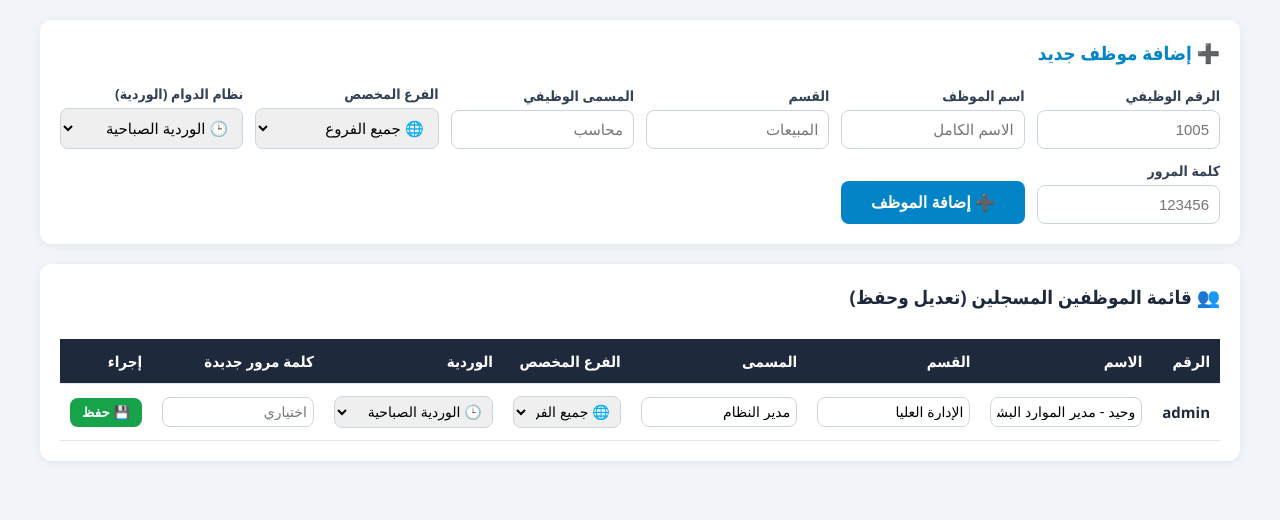
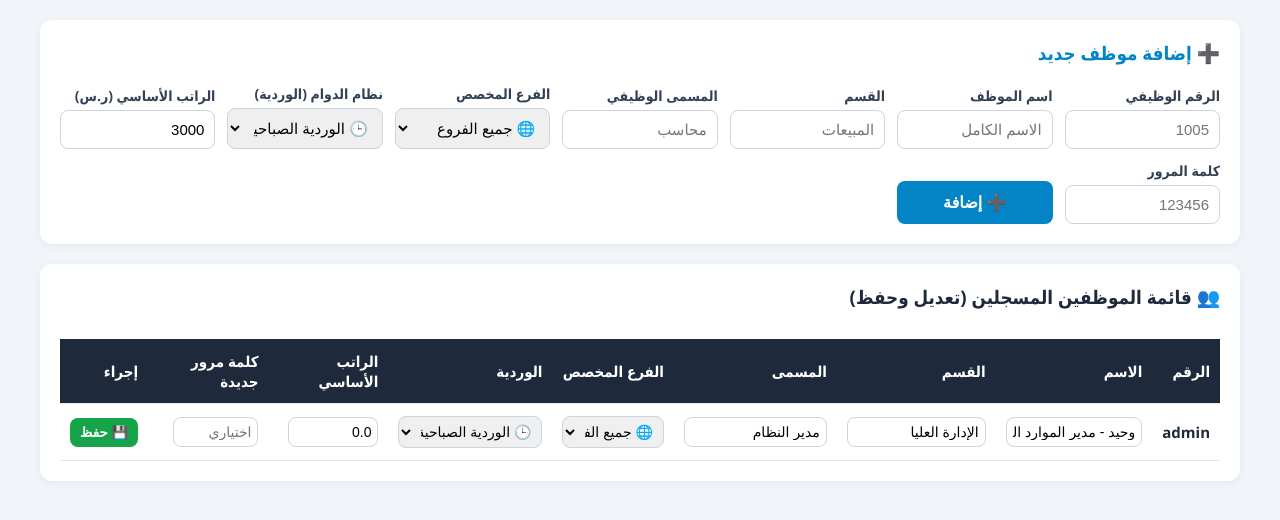
Before and after one commit to wahidhakamy-debug/attendance-system, a Flask app: page /employees in a window 1280 px wide. Shown: the part 109-629 px from the top of the page. Run offline with Flask 3, Linux system fonts and the light colour scheme; the visitor is signed in with stand-in values (Sample User, id 1); data comes from the database, SQL or seed files in the repository; data that the repository does not hold is empty; some libraries are stand-ins or nearby versions.

Commit message:
Update employee form layout and fields

```diff
--- a/templates/employees.html
+++ b/templates/employees.html
@@ -3,7 +3,7 @@
 
 <div class="card">
     <h3 style="margin-top:0; color:#0284c7;">➕ إضافة موظف جديد</h3>
-    <form action="/add_employee" method="POST" style="display: grid; grid-template-columns: repeat(auto-fit, minmax(160px, 1fr)); gap: 12px; align-items: end;">
+    <form action="/add_employee" method="POST" style="display: grid; grid-template-columns: repeat(auto-fit, minmax(150px, 1fr)); gap: 12px; align-items: end;">
         <div><label>الرقم الوظيفي</label><input type="text" name="emp_id" placeholder="1005" required></div>
         <div><label>اسم الموظف</label><input type="text" name="name" placeholder="الاسم الكامل" required></div>
         <div><label>القسم</label><input type="text" name="department" placeholder="المبيعات" required></div>
@@ -21,8 +21,9 @@
                 {% for s in shifts %}<option value="{{ s.1 }}">🕒 {{ s.1 }}</option>{% endfor %}
             </select>
         </div>
+        <div><label>الراتب الأساسي (ر.س)</label><input type="number" step="0.01" name="base_salary" value="3000" required></div>
         <div><label>كلمة المرور</label><input type="text" name="password" placeholder="123456" required></div>
-        <div><button type="submit" class="btn btn-primary" style="padding:12px; width:100%; font-size:16px;">➕ إضافة الموظف</button></div>
+        <div><button type="submit" class="btn btn-primary" style="padding:12px; width:100%; font-size:16px;">➕ إضافة</button></div>
     </form>
 </div>
 
@@ -31,7 +32,7 @@
     <div style="overflow-x:auto;">
         <table>
             <thead>
-                <tr><th>الرقم</th><th>الاسم</th><th>القسم</th><th>المسمى</th><th>الفرع المخصص</th><th>الوردية</th><th>كلمة مرور جديدة</th><th>إجراء</th></tr>
+                <tr><th>الرقم</th><th>الاسم</th><th>القسم</th><th>المسمى</th><th>الفرع المخصص</th><th>الوردية</th><th>الراتب الأساسي</th><th>كلمة مرور جديدة</th><th>إجراء</th></tr>
             </thead>
             <tbody>
                 {% for emp in employees %}
@@ -52,11 +53,12 @@
                                 {% for s in shifts %}<option value="{{ s.1 }}" {% if emp.5 == s.1 %}selected{% endif %}>🕒 {{ s.1 }}</option>{% endfor %}
                             </select>
                         </td>
-                        <td><input type="text" name="password" placeholder="اختياري" style="padding:6px; font-size:14px;"></td>
+                        <td><input type="number" step="0.01" name="base_salary" value="{{ emp.6 }}" required style="padding:6px; font-size:14px; width:90px;"></td>
+                        <td><input type="text" name="password" placeholder="اختياري" style="padding:6px; font-size:14px; width:85px;"></td>
                         <td style="white-space: nowrap;">
-                            <button type="submit" class="btn" style="background:#16a34a; padding:7px 12px;">💾 حفظ</button>
+                            <button type="submit" class="btn" style="background:#16a34a; padding:7px 10px;">💾 حفظ</button>
                             {% if emp.0 != 'admin' %}
-                            <a href="/delete_emp/{{ emp.0 }}" onclick="return confirm('حذف هذا الموظف؟')" class="btn" style="background:#dc2626; padding:7px 12px; text-decoration:none;">حذف</a>
+                            <a href="/delete_emp/{{ emp.0 }}" onclick="return confirm('حذف هذا الموظف؟')" class="btn" style="background:#dc2626; padding:7px 10px; text-decoration:none;">حذف</a>
                             {% endif %}
                         </td>
                     </form>
```
